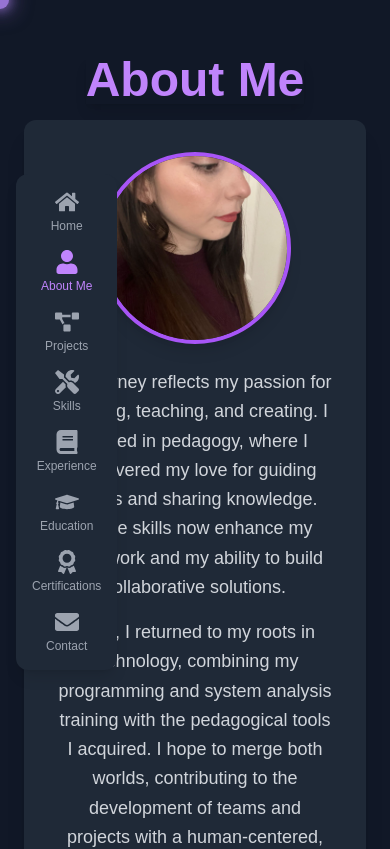
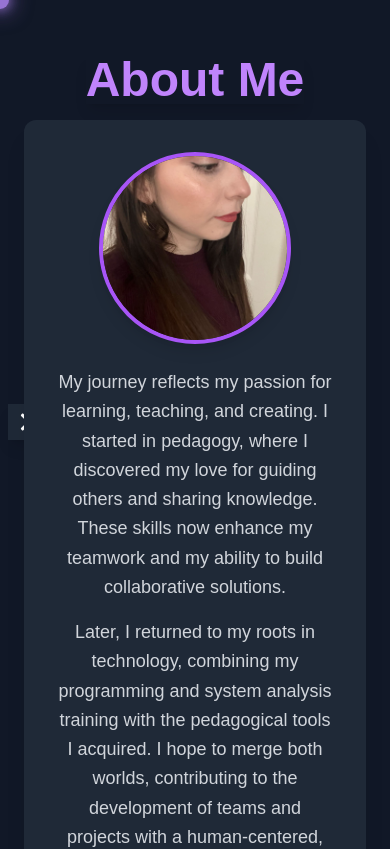
Before and after one commit to MagdaIG/Portafolio-react, a Next.js app: page /aboutme in a window 390 px wide. Shown: the top 849 px of the page. Built offline with nearby package versions, Linux system fonts and the light colour scheme.

Commit message:
responsividad

```diff
--- a/src/components/AboutMe.js
+++ b/src/components/AboutMe.js
@@ -21,15 +21,14 @@ const AboutMe = () => {
             <NavBarLeft />
 
             {/* Contenido Principal */}
-            <div className="flex flex-col items-center justify-center text-center py-14">
+            <div className="flex flex-col items-center justify-center text-center py-14 lg:ml-20 relative">
                 <h2 className={`text-5xl font-bold mb-4 transition-all duration-500 ${
                     isGlowing ? "text-purple-400 shadow-lg" : "text-gray-600"
                 }`}>
                     About Me
                 </h2>
 
-
-                <div className="flex flex-col md:flex-row items-center max-w-5xl bg-gray-800 p-8 rounded-xl shadow-xl transition-all duration-300 hover:shadow-purple-500">
+                <div className="flex flex-col md:flex-row items-center max-w-5xl bg-gray-800 p-8 rounded-xl shadow-xl transition-all duration-300 hover:shadow-purple-500 relative z-0">
                     <div className="w-48 h-48 md:w-64 md:h-64 flex-shrink-0 rounded-full overflow-hidden border-4 border-purple-500 shadow-lg">
                         <ProfileImage />
                     </div>
@@ -60,7 +59,6 @@ const AboutMe = () => {
                     </div>
                 </div>
             </div>
-
         </div>
     );
 };
--- a/src/components/Education.js
+++ b/src/components/Education.js
@@ -37,10 +37,11 @@ const Education = () => {
     }, []);
 
     return (
-        <div className="w-screen min-h-screen flex flex-col bg-gray-900 text-white px-6">
+        <div className="w-screen min-h-screen flex flex-col bg-gray-900 text-white px-6 relative">
             <NavBarLeft />
 
-            <div className="flex flex-col items-center justify-center text-center py-16">
+            {/* 🔹 Sección Principal */}
+            <div className="flex flex-col items-center justify-center text-center py-16 ml-20">
                 <h2 className={`text-5xl font-bold mb-6 transition-all duration-500 ${
                     isGlowing ? "text-purple-400 shadow-lg" : "text-gray-600"
                 }`}>
@@ -52,10 +53,10 @@ const Education = () => {
                     in programming, systems analysis, and education.
                 </p>
 
-                <div className="grid grid-cols-1 md:grid-cols-2 gap-6 mt-8">
+                <div className="grid grid-cols-1 md:grid-cols-2 gap-6 mt-8 w-full max-w-5xl">
                     {educationData.map((edu, index) => (
                         <div key={index} className="p-6 bg-gray-800 rounded-xl shadow-lg transition-all duration-300
-                            hover:shadow-purple-500 hover:scale-105">
+                            hover:shadow-purple-500 hover:scale-105 z-10">
                             <h3 className="text-xl font-bold text-purple-400">{edu.degree}</h3>
                             <p className="text-gray-300">{edu.institution}</p>
                             <p className="text-gray-400">{edu.date}</p>
@@ -64,9 +65,7 @@ const Education = () => {
                 </div>
             </div>
 
-            <div className="mt-auto">
-                <Footer />
-            </div>
+            <Footer />
         </div>
     );
 };
--- a/src/components/NavBarLeft.js
+++ b/src/components/NavBarLeft.js
@@ -2,14 +2,20 @@
 import Link from 'next/link';
 import { useEffect, useState } from 'react';
 import { usePathname } from 'next/navigation';
-import { FaHome, FaUser, FaProjectDiagram, FaTools, FaEnvelope, FaBook, FaGraduationCap, FaAward } from 'react-icons/fa';
+import { FaHome, FaUser, FaProjectDiagram, FaTools, FaEnvelope, FaBook, FaGraduationCap, FaAward, FaChevronRight } from 'react-icons/fa';
 
 const NavBarLeft = () => {
     const pathname = usePathname();
     const [showNav, setShowNav] = useState(false);
+    const [isVisible, setIsVisible] = useState(false);
+
+    const handleClickOutside = (event) => {
+        if (!event.target.closest('.nav-container') && !event.target.closest('.nav-toggle')) {
+            setIsVisible(false);
+        }
+    };
 
     useEffect(() => {
-
         if (["/aboutme", "/skills", "/projects", "/contact", "/experience", "/education", "/certifications"].includes(pathname)) {
             setShowNav(true);
         } else {
@@ -17,66 +23,69 @@ const NavBarLeft = () => {
         }
     }, [pathname]);
 
+    useEffect(() => {
+        document.addEventListener('click', handleClickOutside);
+        return () => document.removeEventListener('click', handleClickOutside);
+    }, []);
+
     if (!showNav) return null;
 
     return (
-        <nav className="fixed left-4 top-1/2 transform -translate-y-1/2 flex flex-col space-y-4 bg-gray-800 p-4 rounded-xl shadow-lg transition-all duration-300">
-            <Link href="/" className={`text-gray-400 hover:text-white transition flex flex-col items-center ${
-                pathname === "/" ? "text-purple-400" : ""
-            }`}>
+        <>
+            {!isVisible && (
+                <button
+                    className="fixed left-2 top-1/2 transform -translate-y-1/2 bg-gray-800 text-white p-2 rounded-r-lg shadow-lg hover:bg-purple-500 transition-all nav-toggle"
+                    onClick={() => setIsVisible(true)}
+                >
+                    <FaChevronRight className="text-xl" />
+                </button>
+            )}
+
+            {/* 🔹 Navbar lateral */}
+            <nav
+                className={`fixed left-4 top-1/2 transform -translate-y-1/2 flex flex-col space-y-4 bg-gray-800 p-4 rounded-xl shadow-lg transition-all duration-300 nav-container ${isVisible ? 'z-50' : 'z-[-1]'}`}
+            >
+                <Link href="/" className={`text-gray-400 hover:text-white transition flex flex-col items-center ${pathname === "/" ? "text-purple-400" : ""}`}>
                     <FaHome className="text-2xl" />
                     <span className="text-xs mt-1">Home</span>
                 </Link>
 
-            <Link href="/aboutme" className={`text-gray-400 hover:text-white transition flex flex-col items-center ${
-                pathname === "/aboutme" ? "text-purple-400" : ""
-            }`}>
+                <Link href="/aboutme" className={`text-gray-400 hover:text-white transition flex flex-col items-center ${pathname === "/aboutme" ? "text-purple-400" : ""}`}>
                     <FaUser className="text-2xl" />
                     <span className="text-xs mt-1">About Me</span>
                 </Link>
 
-            <Link href="/projects" className={`text-gray-400 hover:text-white transition flex flex-col items-center ${
-                pathname === "/projects" ? "text-purple-400" : ""
-            }`}>
+                <Link href="/projects" className={`text-gray-400 hover:text-white transition flex flex-col items-center ${pathname === "/projects" ? "text-purple-400" : ""}`}>
                     <FaProjectDiagram className="text-2xl" />
                     <span className="text-xs mt-1">Projects</span>
                 </Link>
 
-            <Link href="/skills" className={`text-gray-400 hover:text-white transition flex flex-col items-center ${
-                pathname === "/skills" ? "text-purple-400" : ""
-            }`}>
+                <Link href="/skills" className={`text-gray-400 hover:text-white transition flex flex-col items-center ${pathname === "/skills" ? "text-purple-400" : ""}`}>
                     <FaTools className="text-2xl" />
                     <span className="text-xs mt-1">Skills</span>
                 </Link>
 
-            <Link href="/experience" className={`text-gray-400 hover:text-white transition flex flex-col items-center ${
-                pathname === "/experience" ? "text-purple-400" : ""
-            }`}>
+                <Link href="/experience" className={`text-gray-400 hover:text-white transition flex flex-col items-center ${pathname === "/experience" ? "text-purple-400" : ""}`}>
                     <FaBook className="text-2xl" />
                     <span className="text-xs mt-1">Experience</span>
                 </Link>
 
-            <Link href="/education" className={`text-gray-400 hover:text-white transition flex flex-col items-center ${
-                pathname === "/education" ? "text-purple-400" : ""
-            }`}>
+                <Link href="/education" className={`text-gray-400 hover:text-white transition flex flex-col items-center ${pathname === "/education" ? "text-purple-400" : ""}`}>
                     <FaGraduationCap className="text-2xl" />
                     <span className="text-xs mt-1">Education</span>
                 </Link>
 
-            <Link href="/certifications" className={`text-gray-400 hover:text-white transition flex flex-col items-center ${
-                pathname === "/certifications" ? "text-purple-400" : ""
-            }`}>
+                <Link href="/certifications" className={`text-gray-400 hover:text-white transition flex flex-col items-center ${pathname === "/certifications" ? "text-purple-400" : ""}`}>
                     <FaAward className="text-2xl" />
                     <span className="text-xs mt-1">Certifications</span>
                 </Link>
 
-            <Link href="/contact" className={`text-gray-400 hover:text-white transition flex flex-col items-center ${
-                pathname === "/contact" ? "text-purple-400" : ""
-            }`}>
+                <Link href="/contact" className={`text-gray-400 hover:text-white transition flex flex-col items-center ${pathname === "/contact" ? "text-purple-400" : ""}`}>
                     <FaEnvelope className="text-2xl" />
                     <span className="text-xs mt-1">Contact</span>
                 </Link>
             </nav>
+        </>
     );
 };
 
```
Also changed, not shown: src/components/Projects.js (+17 -16 lines). Lines whose indentation alone changed are shown as unchanged.
